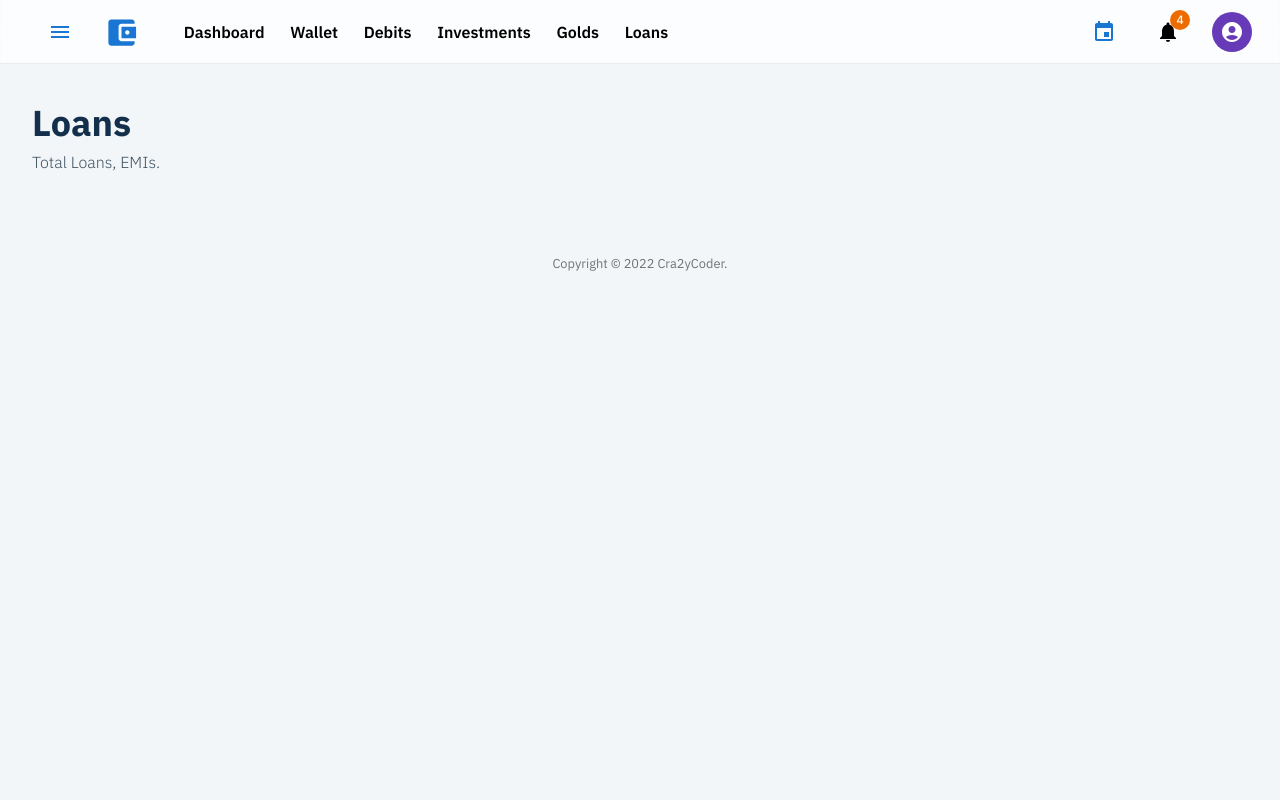
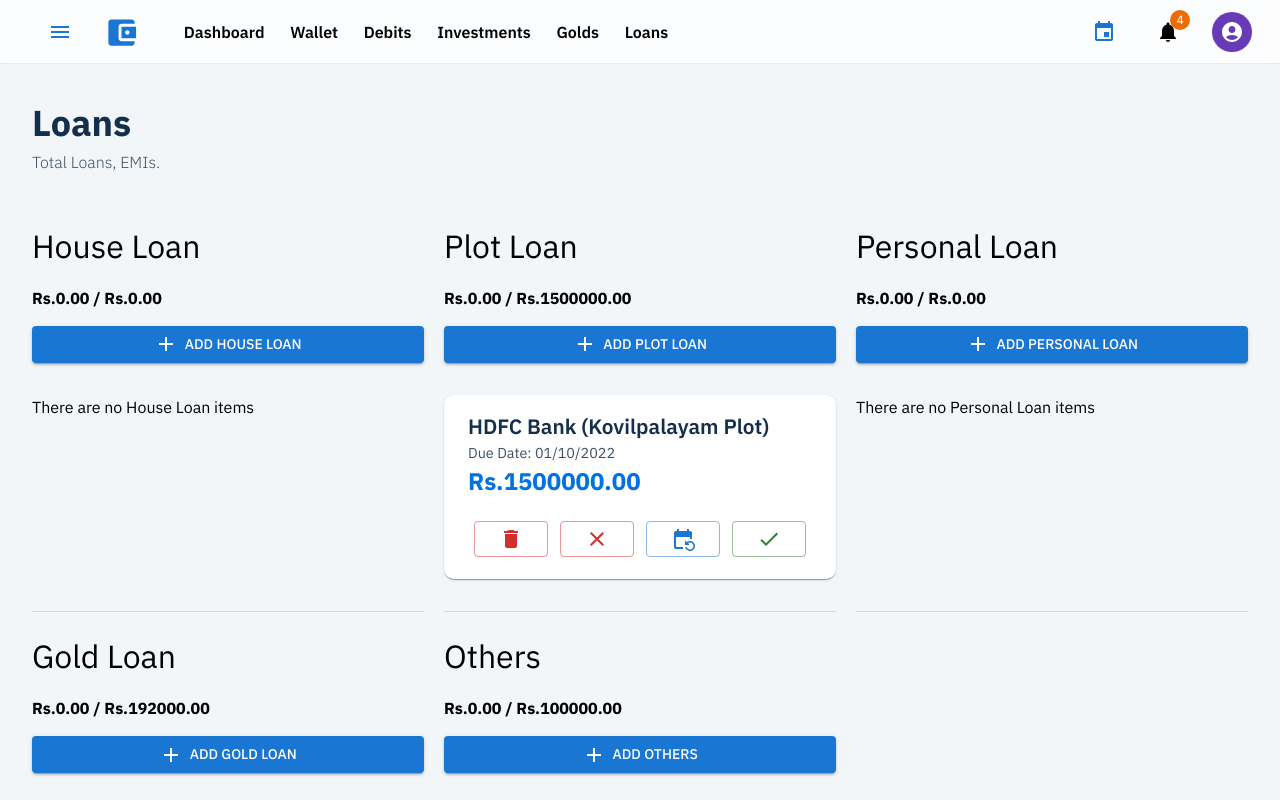
Before and after one commit to cra2ycoder/my-finance, a Next.js app: page /loans in a window 1280 px wide. Shown: the top 800 px of the page. Built offline with nearby package versions, Linux system fonts and the light colour scheme.

Commit message:
loans page updated with ui

```diff
--- a/pages/loans.tsx
+++ b/pages/loans.tsx
@@ -1,13 +1,42 @@
-import Box from '@mui/material/Box'
+import React from 'react'
 import PageTitle from '@components/PageTitle'
-import { pageItems } from '@model/config'
+import MoneyBox, { MoneyBoxHolder } from '@components/MoneyBox'
+import { loanList, pageItems } from '@model/config'
 
-function Loans() {
+function MonthlyExpenses() {
+  const filters = [
+    {
+      type: 'house',
+      title: 'House Loan',
+    },
+    {
+      type: 'plot',
+      title: 'Plot Loan',
+    },
+    {
+      type: 'personal',
+      title: 'Personal Loan',
+    },
+    {
+      type: 'gold',
+      title: 'Gold Loan',
+    },
+    {
+      type: 'others',
+      title: 'Others',
+    },
+  ]
+
   return (
-    <Box>
+    <>
       <PageTitle {...pageItems.loans}></PageTitle>
-    </Box>
+      <MoneyBoxHolder>
+        {filters.map(x => (
+          <MoneyBox list={loanList} {...x} />
+        ))}
+      </MoneyBoxHolder>
+    </>
   )
 }
 
-export default Loans
+export default MonthlyExpenses
```
